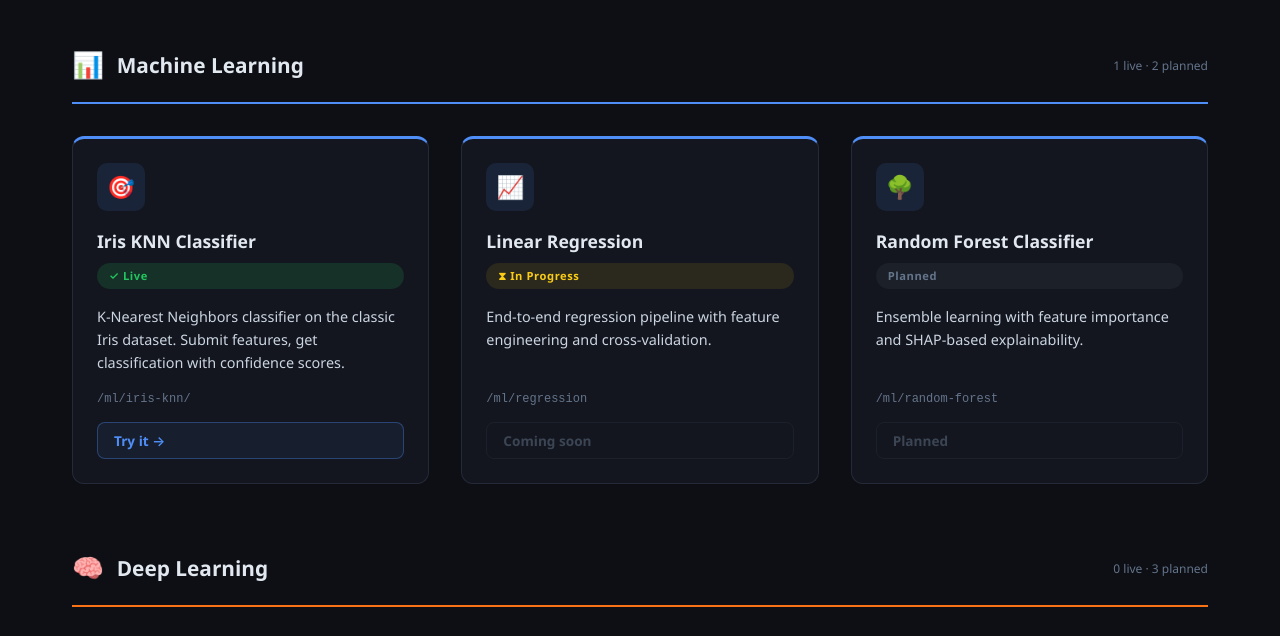
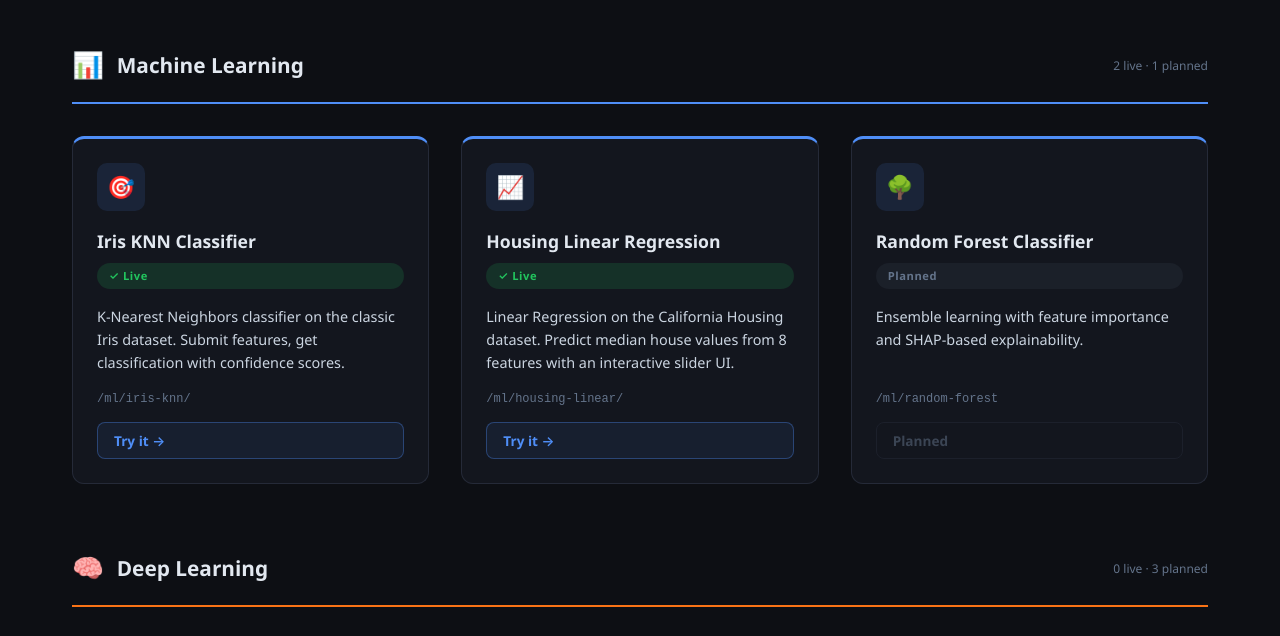
Before and after one commit to avpgithub-code/pandyahomelab, a plain HTML site: page website/index.html in a window 1280 px wide. Shown: the part 665-1301 px from the top of the page. Drawn offline with Linux system fonts and the light colour scheme.

Commit message:
feat(website): mark ml-housing-linear as live on landing page

```diff
--- a/website/index.html
+++ b/website/index.html
@@ -263,7 +263,7 @@
     <div class="domain-header ml">
       <span class="domain-icon">📊</span>
       <span class="domain-title">Machine Learning</span>
-      <span class="domain-count">1 live · 2 planned</span>
+      <span class="domain-count">2 live · 1 planned</span>
     </div>
     <div class="projects-grid">
       <div class="proj-card ml">
@@ -276,11 +276,11 @@
       </div>
       <div class="proj-card ml">
         <div class="proj-icon">📈</div>
-        <h3>Linear Regression</h3>
-        <span class="proj-status status-wip">⧗ In Progress</span>
-        <p>End-to-end regression pipeline with feature engineering and cross-validation.</p>
-        <span class="proj-route">/ml/regression</span>
-        <span class="proj-link proj-link-disabled">Coming soon</span>
+        <h3>Housing Linear Regression</h3>
+        <span class="proj-status status-live">✓ Live</span>
+        <p>Linear Regression on the California Housing dataset. Predict median house values from 8 features with an interactive slider UI.</p>
+        <span class="proj-route">/ml/housing-linear/</span>
+        <a href="/ml/housing-linear/" class="proj-link ml-link">Try it →</a>
       </div>
       <div class="proj-card ml">
         <div class="proj-icon">🌳</div>
```
